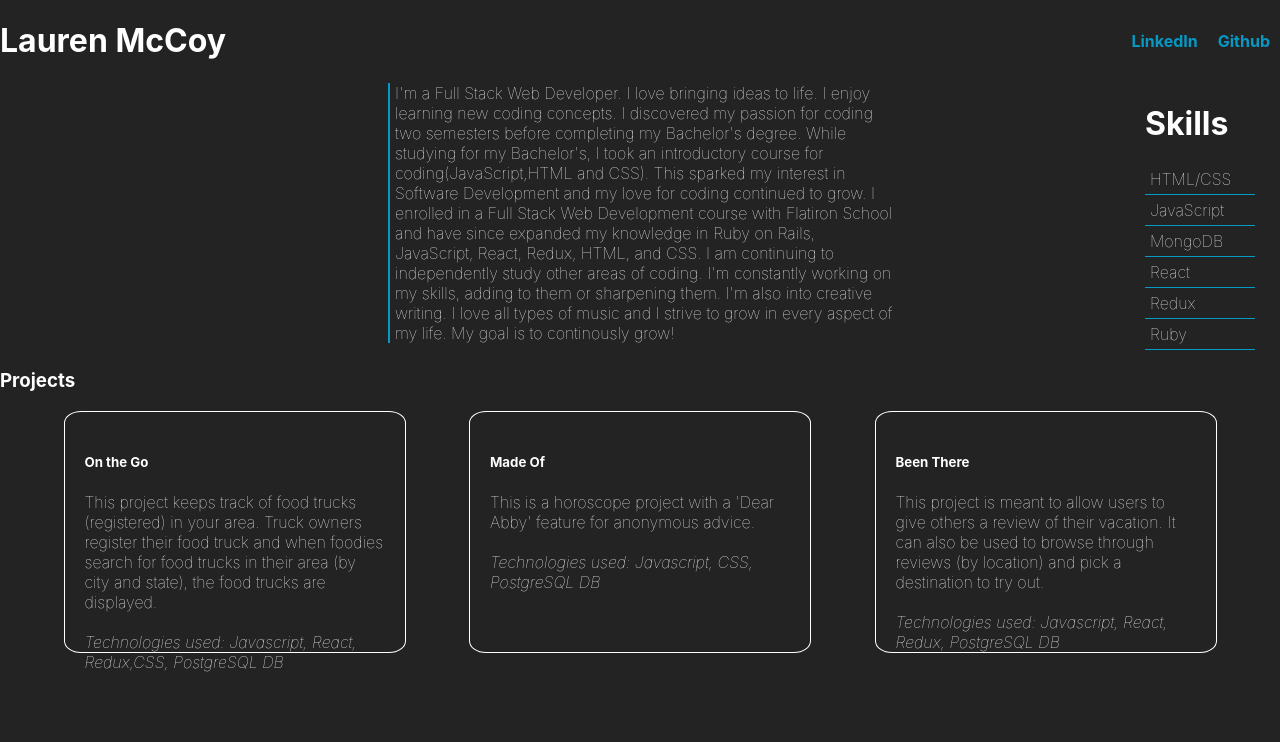
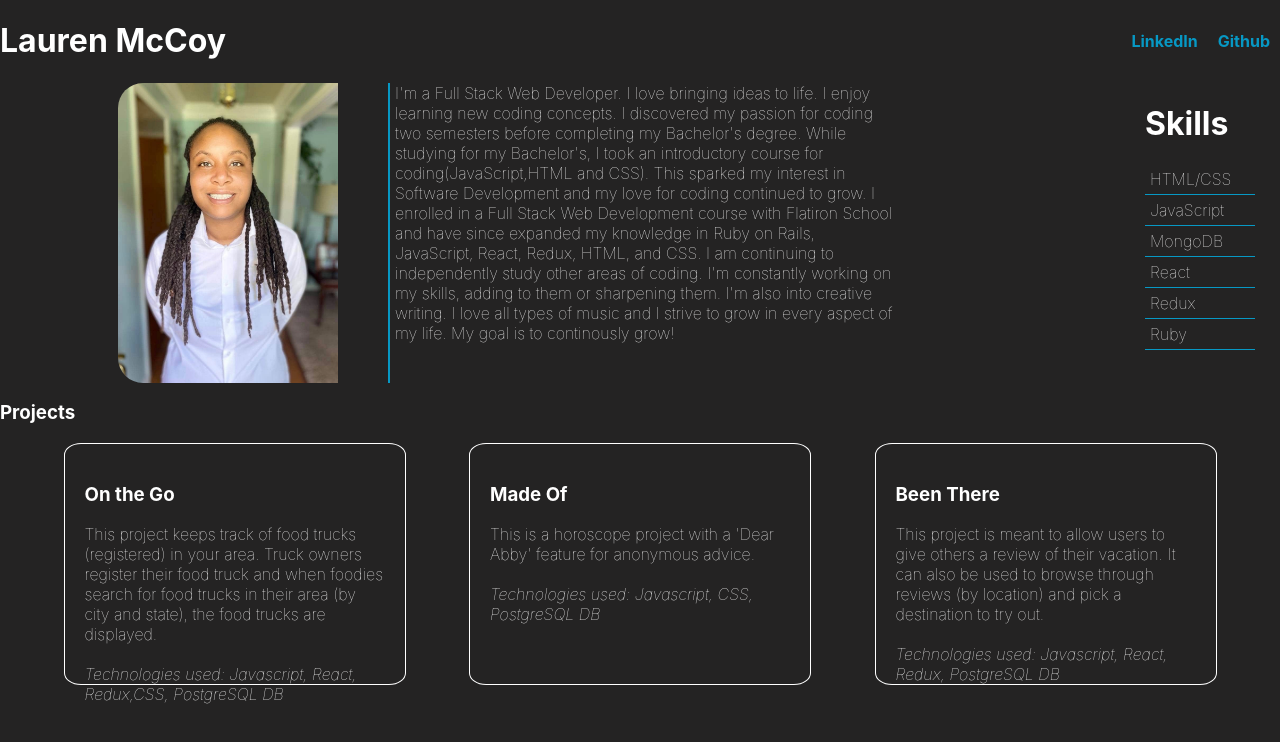
Before and after one commit to LmLutec/personal-portfolio, a React (Create React App) app: page / in a window 1280 px wide. Shown: the top 742 px of the page. Built offline with nearby package versions, Linux system fonts and the light colour scheme.

Commit message:
added profile pic and css features

```diff
--- a/src/components/Home.js
+++ b/src/components/Home.js
@@ -1,5 +1,6 @@
 import React, { useState } from "react";
 import "../styles/Home.css";
+import profpic from "../images/professionalpic.jpg";
 
 const Home = () => {
   const [bio, setBio] = useState(
@@ -7,10 +8,14 @@ const Home = () => {
   );
 
   return (
-    <div>
+    <div className="home">
+      <img src={profpic} style={{ width: "220px", height: "300px" }} />
+
       <div className="bio"> {bio} </div>
     </div>
   );
 };
 
 export default Home;
+
+// src/images/professionalpic.jpg
--- a/src/components/Projects.js
+++ b/src/components/Projects.js
@@ -29,7 +29,7 @@ const Projects = () => {
       <div className="projectsContainer">
         {projects.map((p) => (
           <div className="project">
-            <h5>{p.title} </h5>
+            <h3>{p.title} </h3>
             {p.description} <br /> <br />
             <i>Technologies used: {p.skillset}</i>
           </div>
--- a/src/styles/Home.css
+++ b/src/styles/Home.css
@@ -5,3 +5,12 @@
   border-left: 2px solid rgb(7, 152, 196);
   padding-left: 5px;
 }
+
+.home {
+  display: flex;
+}
+
+.home img {
+  padding-right: 50px;
+  border-radius: 25px;
+}
```
Also changed, not shown: src/images/professionalpic.jpg (added).
